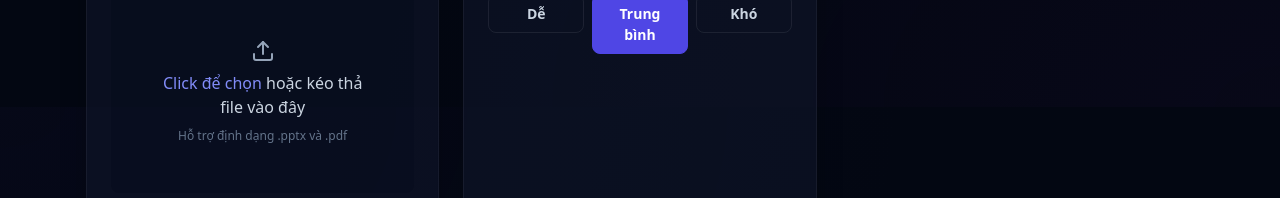
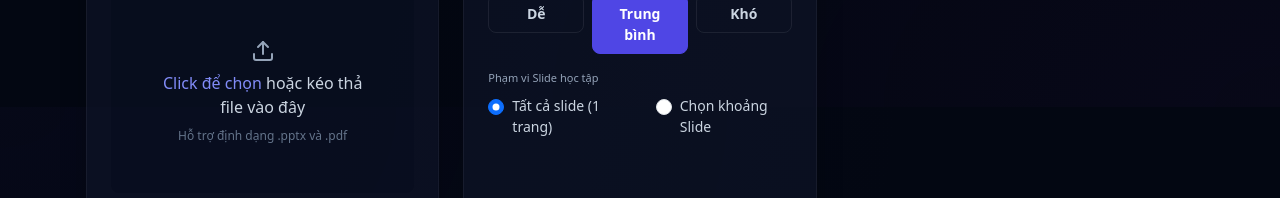
Before and after one commit to TranXuanDuc28/phan-mem-trac-nghiem, a React (Vite) app in the folder frontend/: page / in a window 1280 px wide. Shown: the part 693-891 px from the top of the page. Built offline with nearby package versions, Linux system fonts and the light colour scheme; no server answers.

Commit message:
Feature: Support generating quiz from custom slide ranges (From slide X to slide Y)

```diff
--- a/frontend/src/components/FileUploader.jsx
+++ b/frontend/src/components/FileUploader.jsx
@@ -14,17 +14,32 @@ export default function FileUploader({ onQuizSelected }) {
   const [uploadError, setUploadError] = useState(null);
   const [creator, setCreator] = useState(localStorage.getItem('slide_creator_name') || 'Ẩn danh');
 
+  // Custom range selection states
+  const [useCustomRange, setUseCustomRange] = useState(false);
+  const [startSlide, setStartSlide] = useState(1);
+  const [endSlide, setEndSlide] = useState(1);
+
+  const selectedSlide = slides.find((s) => s.id.toString() === selectedSlideId);
+  const maxSlides = selectedSlide ? selectedSlide.content_text.length : 1;
+
   useEffect(() => {
     dispatch(fetchSlides());
     dispatch(fetchQuizzes());
   }, [dispatch]);
 
-  // Set default selected slide if available
+  // Set default selected slide if available and reset range boundaries
   useEffect(() => {
     if (slides.length > 0 && !selectedSlideId) {
       setSelectedSlideId(slides[0].id.toString());
     }
   }, [slides, selectedSlideId]);
+
+  useEffect(() => {
+    if (selectedSlide) {
+      setStartSlide(1);
+      setEndSlide(selectedSlide.content_text.length);
+    }
+  }, [selectedSlideId, slides]);
 
   const handleFileDrop = (e) => {
     e.preventDefault();
@@ -60,12 +75,20 @@ export default function FileUploader({ onQuizSelected }) {
   const handleGenerate = (e) => {
     e.preventDefault();
     if (!selectedSlideId) return;
-    dispatch(generateQuiz({
+
+    const payload = {
       slideId: parseInt(selectedSlideId),
       numQuestions,
       difficulty,
       creator
-    }))
+    };
+
+    if (useCustomRange) {
+      payload.start_slide = startSlide;
+      payload.end_slide = endSlide;
+    }
+
+    dispatch(generateQuiz(payload))
     .unwrap()
     .then((quiz) => {
       onQuizSelected(quiz);
@@ -232,6 +255,78 @@ export default function FileUploader({ onQuizSelected }) {
                   ))}
                 </div>
               </div>
+
+              <div>
+                <label className="d-block small text-slate-400 mb-2 uppercase tracking-wider font-semibold" style={{ fontSize: '11px' }}>
+                  Phạm vi Slide học tập
+                </label>
+                <div className="d-flex align-items-center gap-4 mb-2">
+                  <div className="form-check">
+                    <input
+                      className="form-check-input"
+                      type="radio"
+                      name="rangeType"
+                      id="allSlidesRadio"
+                      checked={!useCustomRange}
+                      onChange={() => setUseCustomRange(false)}
+                      disabled={generating}
+                    />
+                    <label className="form-check-label text-slate-300 small cursor-pointer" htmlFor="allSlidesRadio">
+                      Tất cả slide ({maxSlides} trang)
+                    </label>
+                  </div>
+                  <div className="form-check">
+                    <input
+                      className="form-check-input"
+                      type="radio"
+                      name="rangeType"
+                      id="customRangeRadio"
+                      checked={useCustomRange}
+                      onChange={() => setUseCustomRange(true)}
+                      disabled={generating}
+                    />
+                    <label className="form-check-label text-slate-300 small cursor-pointer" htmlFor="customRangeRadio">
+                      Chọn khoảng Slide
+                    </label>
+                  </div>
+                </div>
+
+                {useCustomRange && (
+                  <div className="row g-2 align-items-center mt-2 p-3 rounded bg-slate-950/40 border border-slate-900 animate-fade-in">
+                    <div className="col-5">
+                      <div className="d-flex align-items-center gap-2">
+                        <span className="small text-slate-400 shrink-0" style={{ fontSize: '12px' }}>Từ trang:</span>
+                        <input
+                          type="number"
+                          min="1"
+                          max={maxSlides}
+                          value={startSlide}
+                          onChange={(e) => setStartSlide(Math.max(1, Math.min(maxSlides, parseInt(e.target.value) || 1)))}
+                          className="form-control text-center py-1.5"
+                          style={{ fontSize: '13px' }}
+                          disabled={generating}
+                        />
+                      </div>
+                    </div>
+                    <div className="col-2 text-center text-slate-500">—</div>
+                    <div className="col-5">
+                      <div className="d-flex align-items-center gap-2">
+                        <span className="small text-slate-400 shrink-0" style={{ fontSize: '12px' }}>Đến trang:</span>
+                        <input
+                          type="number"
+                          min="1"
+                          max={maxSlides}
+                          value={endSlide}
+                          onChange={(e) => setEndSlide(Math.max(1, Math.min(maxSlides, parseInt(e.target.value) || 1)))}
+                          className="form-control text-center py-1.5"
+                          style={{ fontSize: '13px' }}
+                          disabled={generating}
+                        />
+                      </div>
+                    </div>
+                  </div>
+                )}
+              </div>
             </form>
           </div>
 
--- a/frontend/src/store/quizSlice.js
+++ b/frontend/src/store/quizSlice.js
@@ -38,13 +38,15 @@ export const fetchQuizzes = createAsyncThunk('quiz/fetchQuizzes', async (_, { re
 
 export const generateQuiz = createAsyncThunk(
   'quiz/generateQuiz',
-  async ({ slideId, numQuestions, difficulty, creator }, { rejectWithValue }) => {
+  async ({ slideId, numQuestions, difficulty, creator, start_slide, end_slide }, { rejectWithValue }) => {
     try {
       const response = await api.post('/api/generate', {
         slide_id: slideId,
         num_questions: numQuestions,
         difficulty: difficulty,
         creator: creator || 'Ẩn danh',
+        start_slide,
+        end_slide
       });
       return response.data;
     } catch (error) {
```
Also changed, not shown: 1 other file (tests, documents, lock files or other folders).
